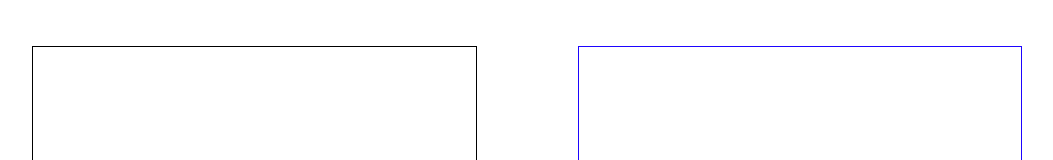
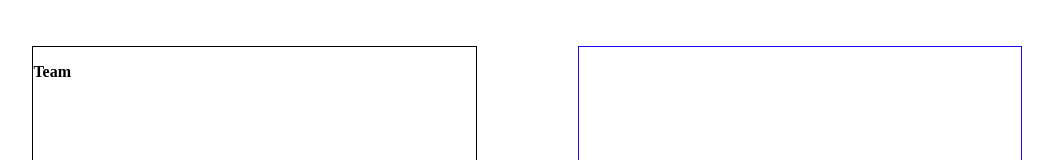
Before and after one commit to Divine-Ntambwe/Active-Media, a React (Vite) app: page /aboutUs in a window 1280 px wide. Shown: the top 160 px of the page, without its empty margins (102-1155 px from the left). Built offline with nearby package versions, Linux system fonts and the light colour scheme.

Commit message:
text headind

```diff
--- a/src/pages/About_Us.jsx
+++ b/src/pages/About_Us.jsx
@@ -4,10 +4,10 @@ import styles from './About_Us.module.css'
 function About_Us() {
   return (
     <div>
-      {/* Ozias Framework (the start) */}
+      {/* Carmel Framework (the start) */}
       <div className={styles.conatiner}>
         <div className={styles.text}>
-
+        <p><strong>Team</strong></p>
         </div>
           <div className={styles.lightimage}>
 
```
